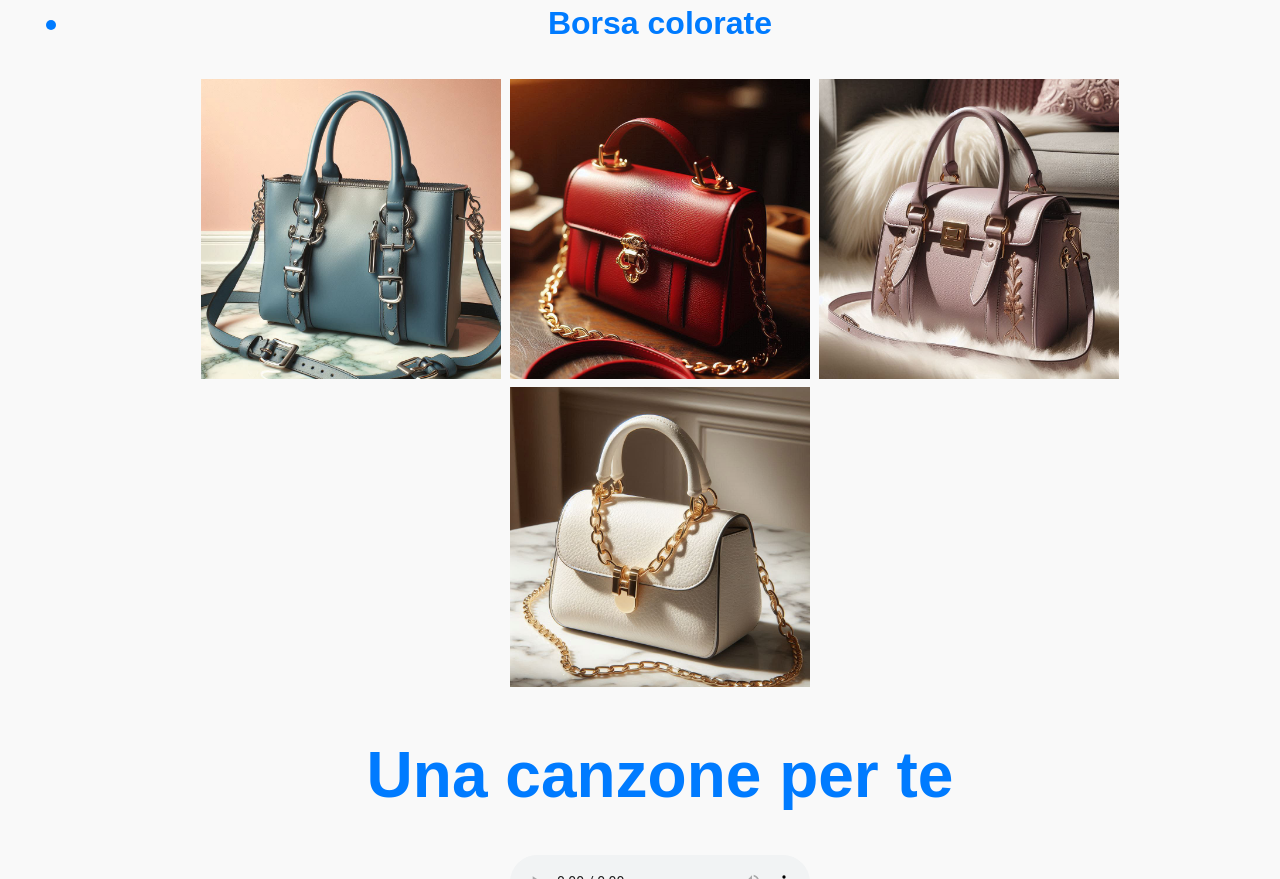
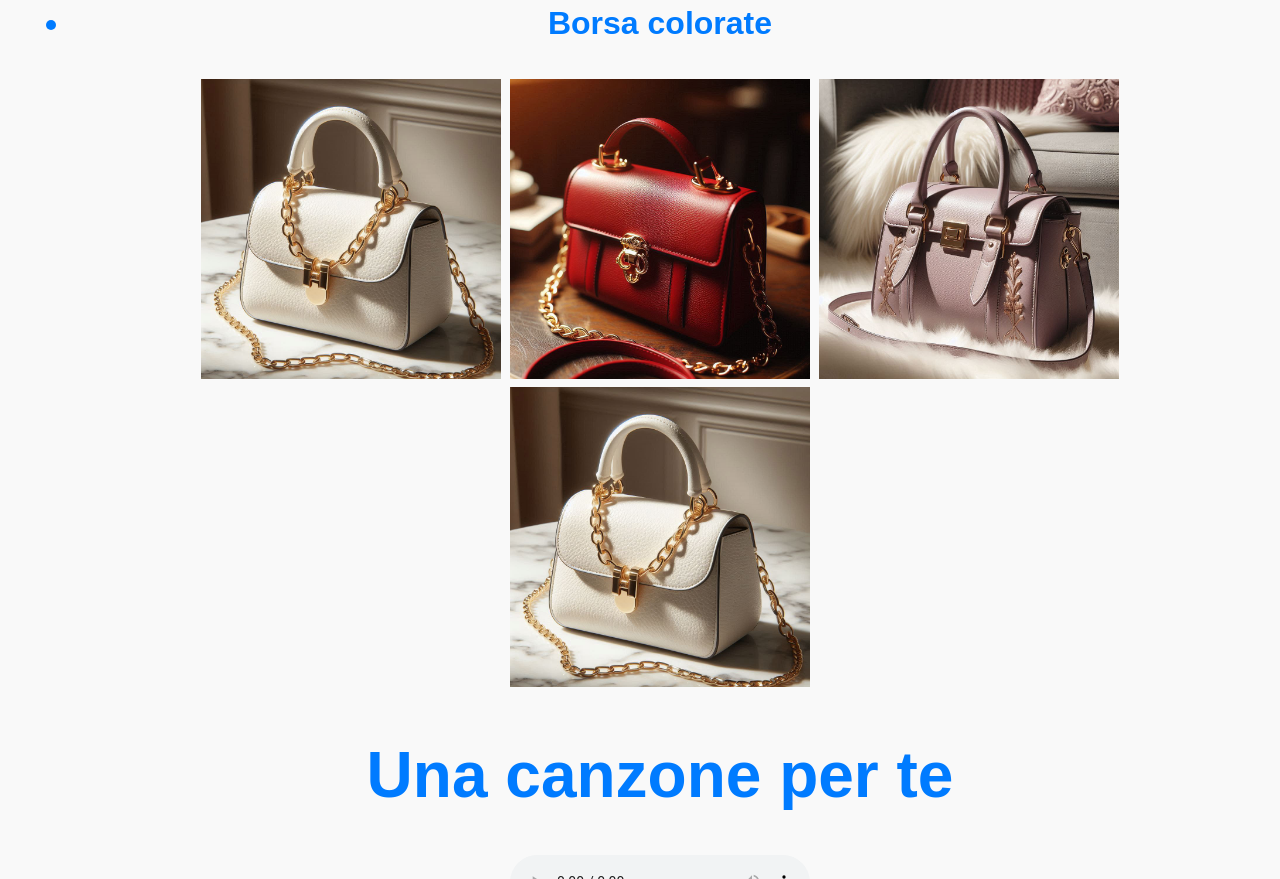
Before and after one commit to martuzz1/martuzz1.github.io, a plain HTML site: page index.html in a window 1280 px wide. Shown: the part 2550-3429 px from the top of the page. Drawn offline with Linux system fonts and the light colour scheme; files whose address does not match are found by name.

Commit message:
Update index.html

```diff
--- a/index.html
+++ b/index.html
@@ -53,7 +53,7 @@
             <img src="borse_pelle_4.jpg"alt="width="400" height="300"><br>
 
             <li>Borsa colorate</li><br>
-            <img src= "C:\Users\ite.AULEPC\Documents\4DT-Marozzi M\sito\foto-colorata3.jpg"alt="width="400" height="300">
+            <img src= "foto_colorata1.jpg"alt="width="400" height="300">
             <img src="C:\Users\ite.AULEPC\Documents\4DT-Marozzi M\sito\foto-colorata4.jpg"alt="width="400" height="300">
             <img src="C:\Users\ite.AULEPC\Documents\4DT-Marozzi M\sito\foto-colorata2.jpg"alt="width="400" height="300">
             <img src="C:\Users\ite.AULEPC\Documents\4DT-Marozzi M\sito\foto_colorata1.jpg"alt="width="400" height="300"><br>
```
